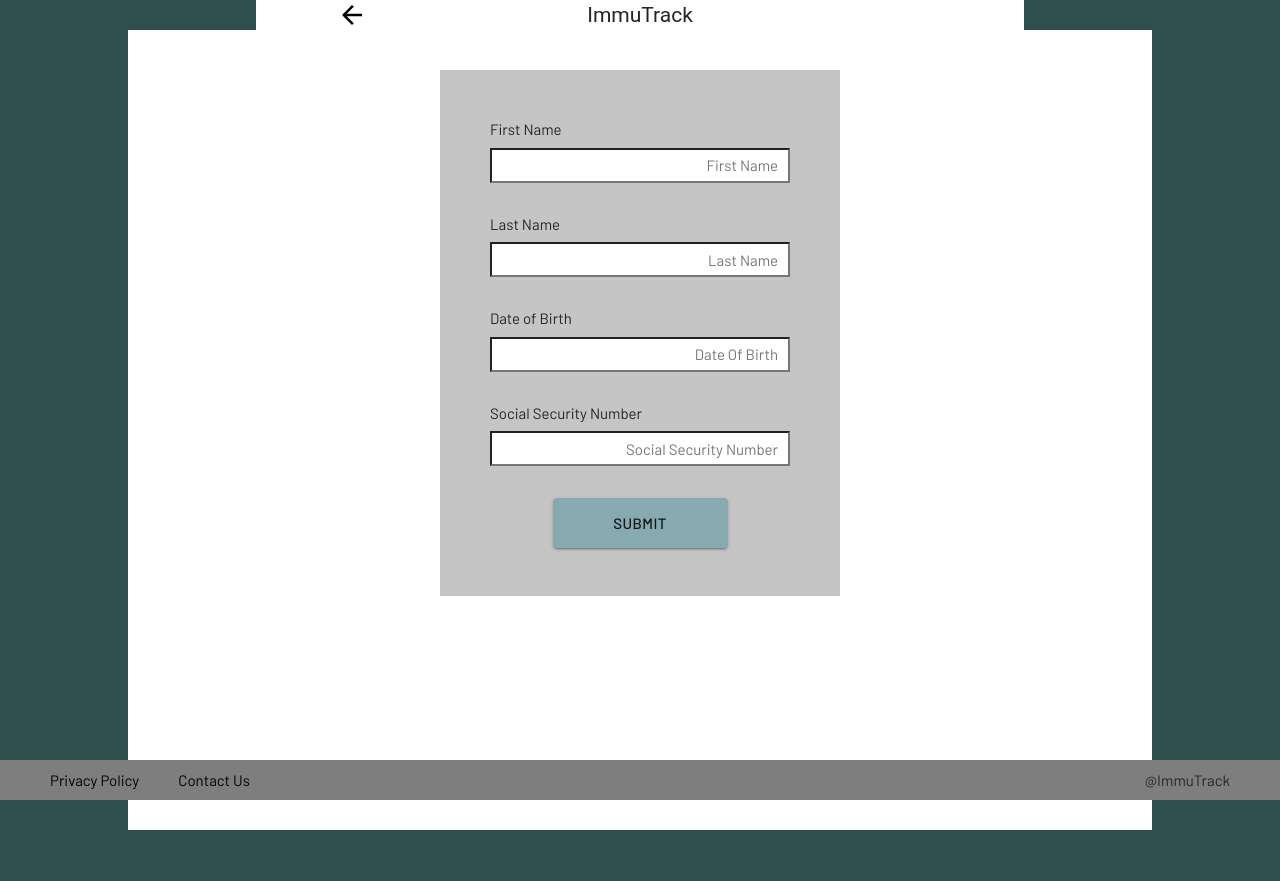
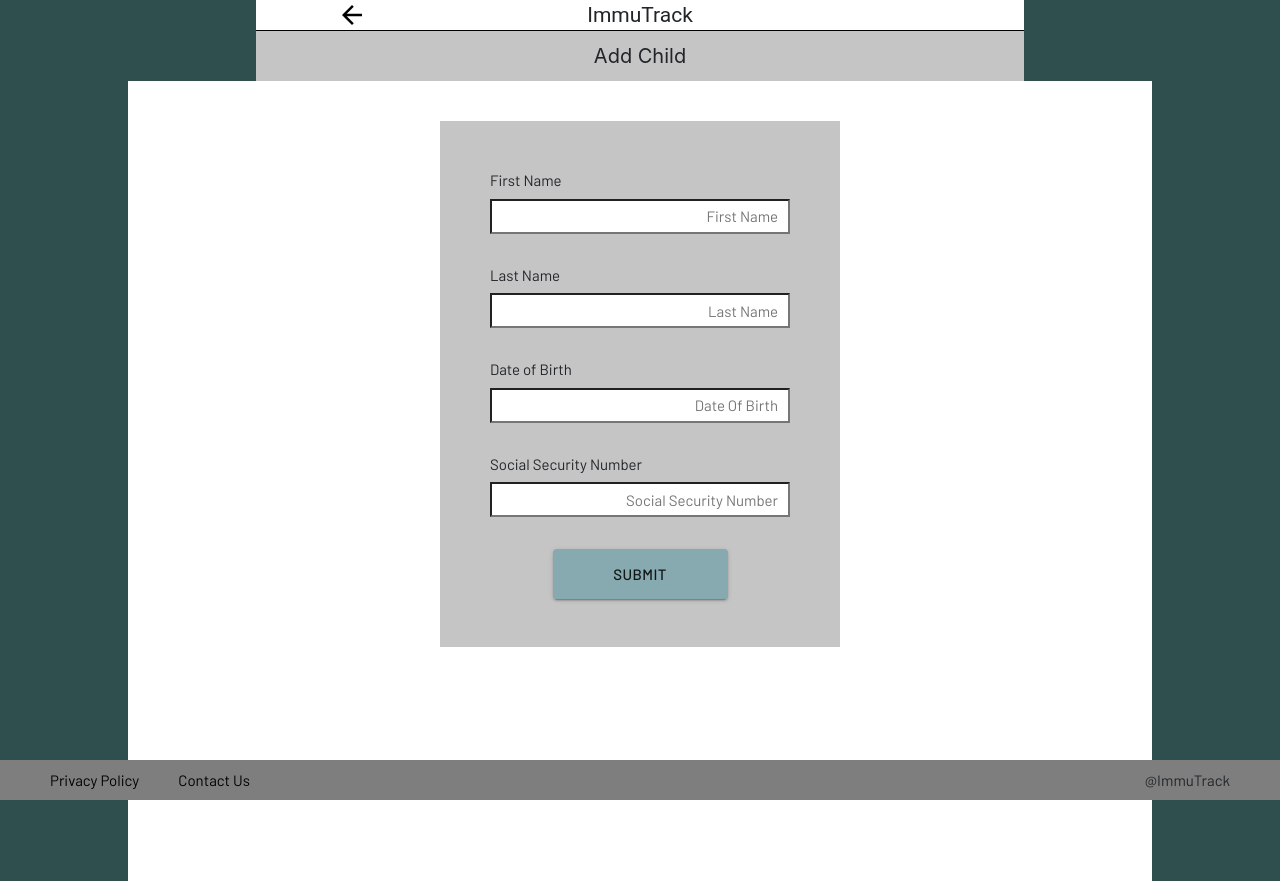
Before and after one commit to aaronw4/Immunization-Front-End, a React (Create React App) app: page /add-child in a window 1280 px wide. Before the commit the page ends 830 px from the top, so only its background shows below. Built offline with nearby package versions, Linux system fonts and the light colour scheme.

Commit message:
ready for review - added title

```diff
--- a/src/components/patient/AddChild.js
+++ b/src/components/patient/AddChild.js
@@ -1,6 +1,7 @@
 import React, { useState } from "react";
 import { connect } from "react-redux";
 import { addChildAction } from "../../actions";
+import styled from "styled-components";
 import { Grid, Box } from "@material-ui/core";
 import { useStyles } from "../../styles/muiFormStyles";
 import { LoginButton } from "../../styles/muiStyledButtons";
@@ -17,12 +18,35 @@ const AddChild = props => {
     await props.addChildAction(props.userId, child, props);
   }
 
+  const Title = styled.div`
+    width: 60%;
+    margin: 0 auto;
+    padding: 10px;
+    background: #c5c5c5;
+    border-top: 1px solid #000;
+    font-size: 20px;
+    text-align: center;
+    @media (max-width: 959px) {
+      width: 90%;
+    }
+    @media (max-width: 599px) {
+      width: 100%;
+    }
+  `;
+
   const classes = useStyles();
 
   return (
+    <>
+      <Title>Add Child</Title>
       <Box className={classes.root}>
         <form onSubmit={handleSubmit} className={classes.container}>
-        <Grid container direction="column" alignItems="center" justify="center">
+          <Grid
+            container
+            direction="column"
+            alignItems="center"
+            justify="center"
+          >
             <label className={classes.labels} htmlFor="firstName">
               First Name
             </label>
@@ -73,6 +97,7 @@ const AddChild = props => {
           </Grid>
         </form>
       </Box>
+    </>
   );
 };
 
```
Lines whose indentation alone changed are shown as unchanged.
